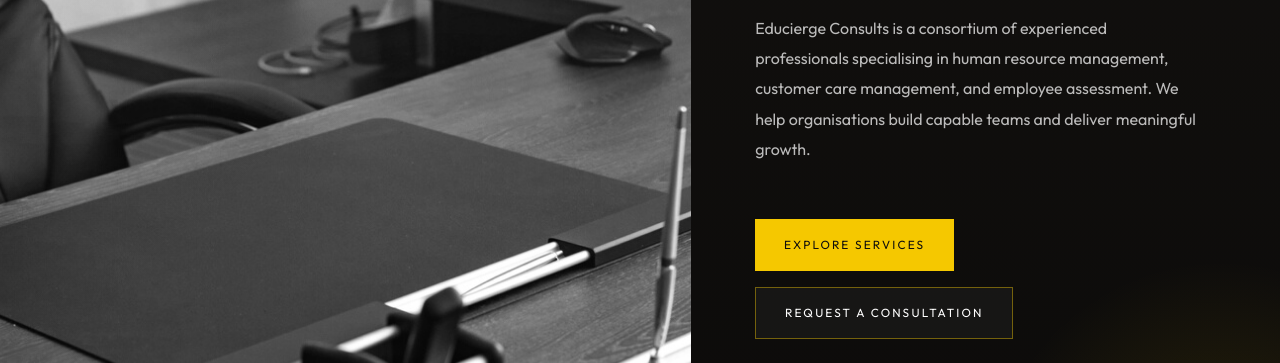
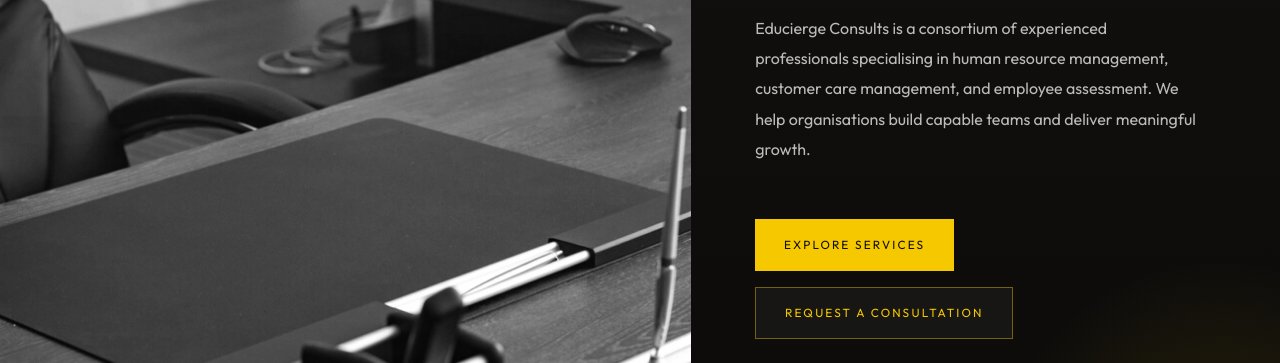
Before and after one commit to okello23/educierge, a plain HTML site: page index.html in a window 1280 px wide. Shown: the part 437-800 px from the top of the page. Drawn offline with nearby package versions, Linux system fonts and the light colour scheme.

Commit message:
button issue fixes

```diff
--- a/styles.css
+++ b/styles.css
@@ -375,8 +375,8 @@
 
 .hero-panel .btn-outline {
   background: rgba(255, 255, 255, 0.04);
-  color: var(--white);
-  -webkit-text-fill-color: var(--white);
+  color: var(--gold);
+  -webkit-text-fill-color: var(--gold);
   border: 1.5px solid rgba(245, 200, 0, 0.42);
 }
 
```
